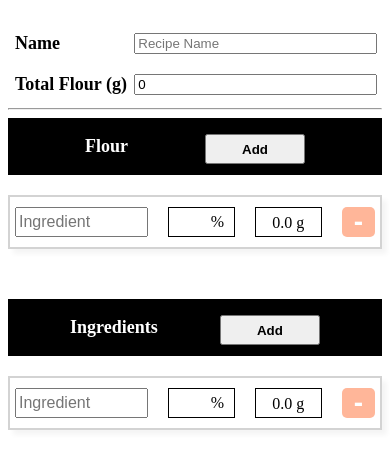
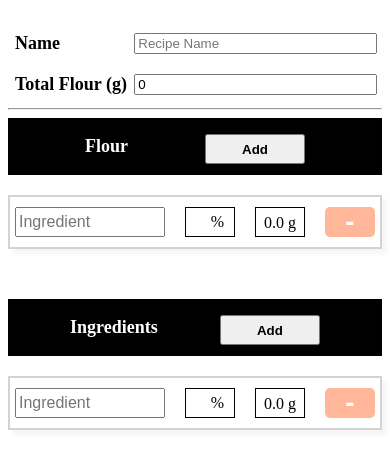
Before and after one commit to Drewlove/bakers-math-client, a React (Create React App) app: page / in a window 390 px wide. Shown: the top 468 px of the page. Built offline with nearby package versions, Linux system fonts and the light colour scheme.

Commit message:
Fix delete button that renders outside container on mobile display.

```diff
--- a/src/App.css
+++ b/src/App.css
@@ -104,13 +104,13 @@ form {
 
 .recipe-ingredient-container {
   display: grid;
-  grid-template-columns: minmax(0, 2fr) minmax(0, 1fr) minmax(0, 1fr) minmax(
+  grid-template-columns: minmax(0, 3fr) minmax(0, 1fr) minmax(0, 1fr) minmax(
       0,
-      0.5fr
+      1fr
     );
   grid-gap: 20px;
-  border: 2px solid lightgray;
-  box-shadow: 5px 5px 5px whitesmoke;
+  border: 2px solid #d3d3d3;
+  box-shadow: 5px 5px 5px #f5f5f5;
   padding: 10px 5px;
   margin-top: 20px;
 }
```
